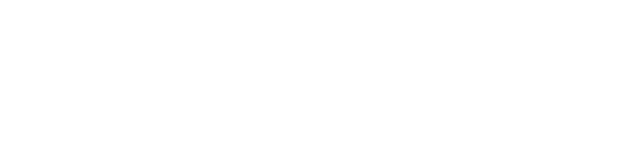
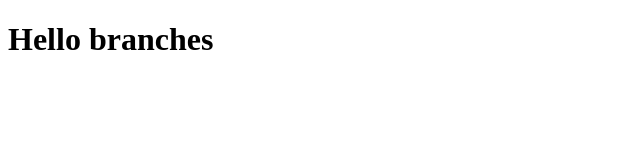
Before and after one commit to issajeanmarie/gitTest, a plain HTML site: page index.html in a window 1280 px wide. Shown: the whole page, without its empty margins (0-640 px from the left). Drawn offline with Linux system fonts and the light colour scheme.

Commit message:
Made HTML changes

```diff
--- a/index.html
+++ b/index.html
@@ -7,5 +7,9 @@
 </head>
 <body>
 
+	<h1>
+		Hello branches
+	</h1>
+
 </body>
 </html>
```
